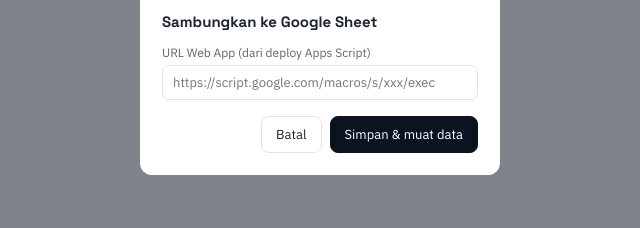
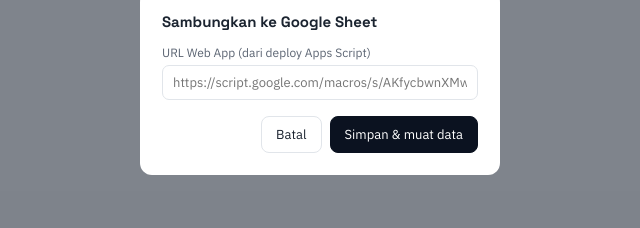
Before and after one commit to belajarPCS/belajarPCS_1, a plain HTML site: page index.html in a window 1280 px wide. Both pictures are taken after a click on the button "Sambungkan data". Shown: the part 318-546 px from the top of the page, 320-960 px from the left. Drawn offline with nearby package versions, Linux system fonts and the light colour scheme.

Commit message:
Update index.html

```diff
--- a/index.html
+++ b/index.html
@@ -185,7 +185,7 @@
     <h3>Sambungkan ke Google Sheet</h3>
     <div class="field">
       <label>URL Web App (dari deploy Apps Script)</label>
-      <input type="text" id="apiUrlInput" placeholder="https://script.google.com/macros/s/xxx/exec">
+      <input type="text" id="apiUrlInput" placeholder="https://script.google.com/macros/s/AKfycbwnXMwjEhpgP007PLA6wJAv_6i8vjmWoLu1u5HrGJ0PD4xm2YaHV06d2g5ait6frSbIJA/exec">
     </div>
     <div class="modal-actions">
       <button class="btn" id="cancelSettings">Batal</button>
```
